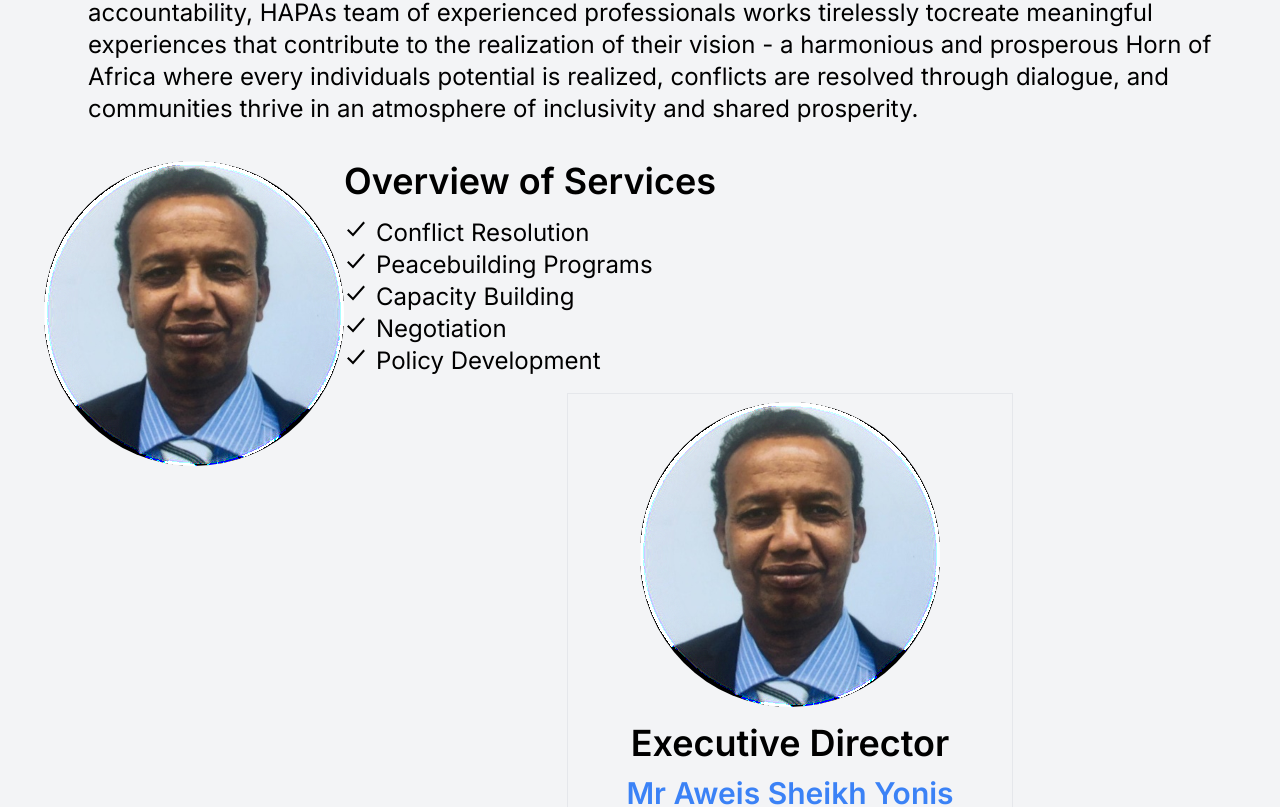
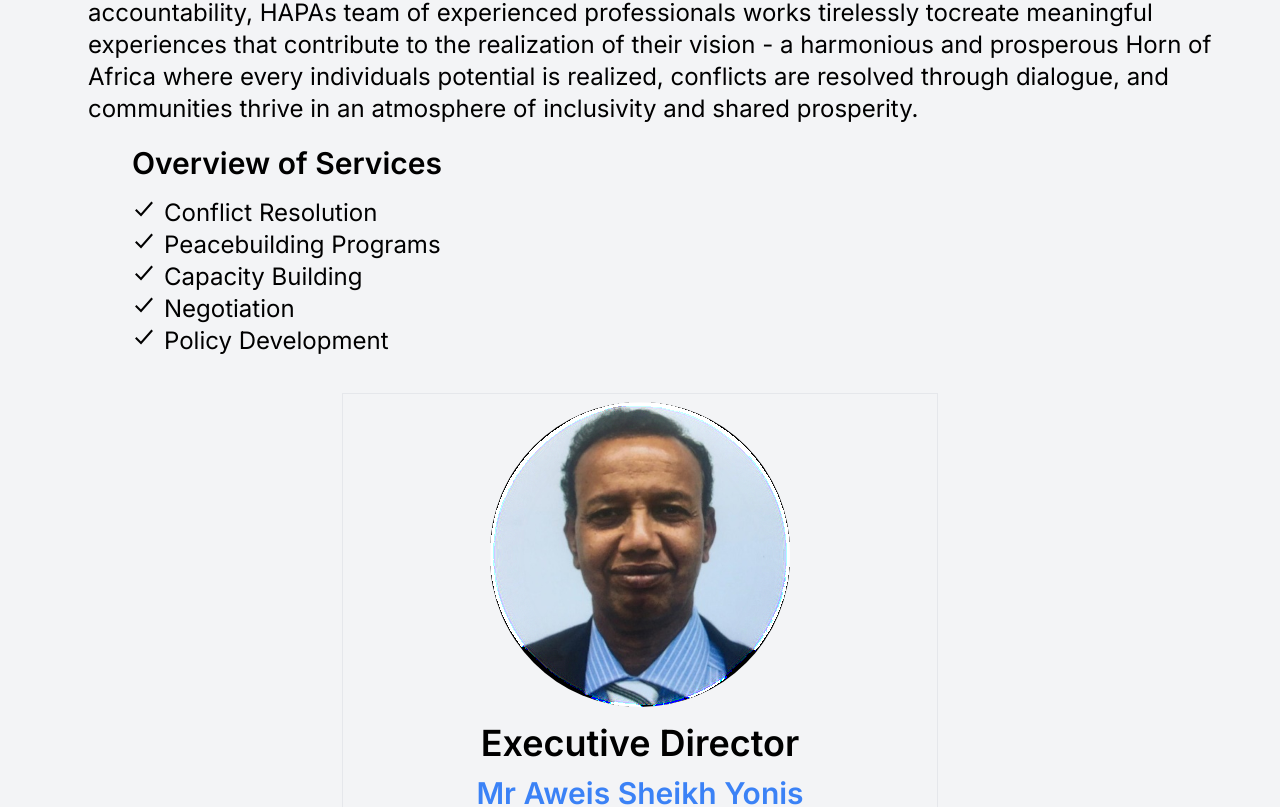
Before and after one commit to bethuel2/ProfileHapa, a Next.js app: page / in a window 1280 px wide. Shown: the part 693-1500 px from the top of the page. Built offline with nearby package versions, Linux system fonts and the light colour scheme.

Commit message:
fourth commit

```diff
--- a/app/page.js
+++ b/app/page.js
@@ -47,15 +47,9 @@ export default function Home() {
               Africa where every individuals potential is realized, conflicts
               are resolved through dialogue, and communities thrive in an
               atmosphere of inclusivity and shared prosperity.
-            </p>
-          </div>
-          <div>
-          <Image
-              src={Director}
-              alt=""
-              className="h-70 w-70 object-cover  float-left  hover:scale-110 transition duration-900 ease-in-out rounded-full mx-auto "
-            />
-            <h2 className="mb-4 ml-11 mt-5 text-4xl font-semibold">Overview of Services</h2>
+
+              <div>
+            <h2 className="mb-4 ml-11 mt-5 text-3xl font-semibold">Overview of Services</h2>
             <ul className="ml-11 mt-2">
               <li className="text-2xl gap-2 flex"> <IoCheckmarkSharp /> Conflict Resolution</li>
               <li className="text-2xl gap-2 flex"><IoCheckmarkSharp />Peacebuilding Programs</li>
@@ -64,9 +58,9 @@ export default function Home() {
               <li className="text-2xl gap-2 flex"><IoCheckmarkSharp />Policy Development</li>
 
             </ul>
-
+            </div>
+            </p>
           </div>
-
         </div>
 
         <div className=" mt-4 flex justify-center items-center">
```
